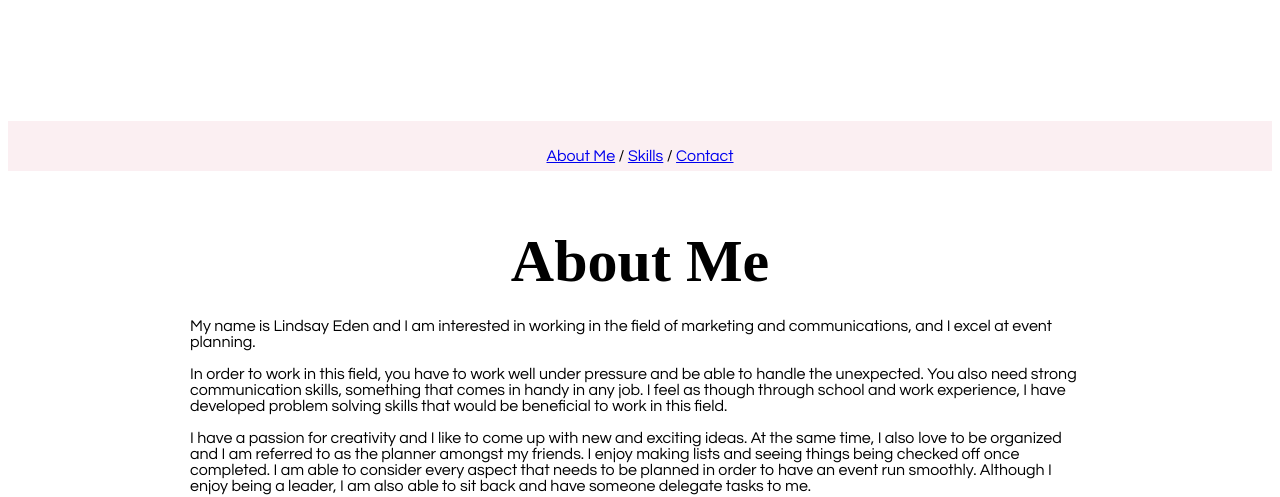
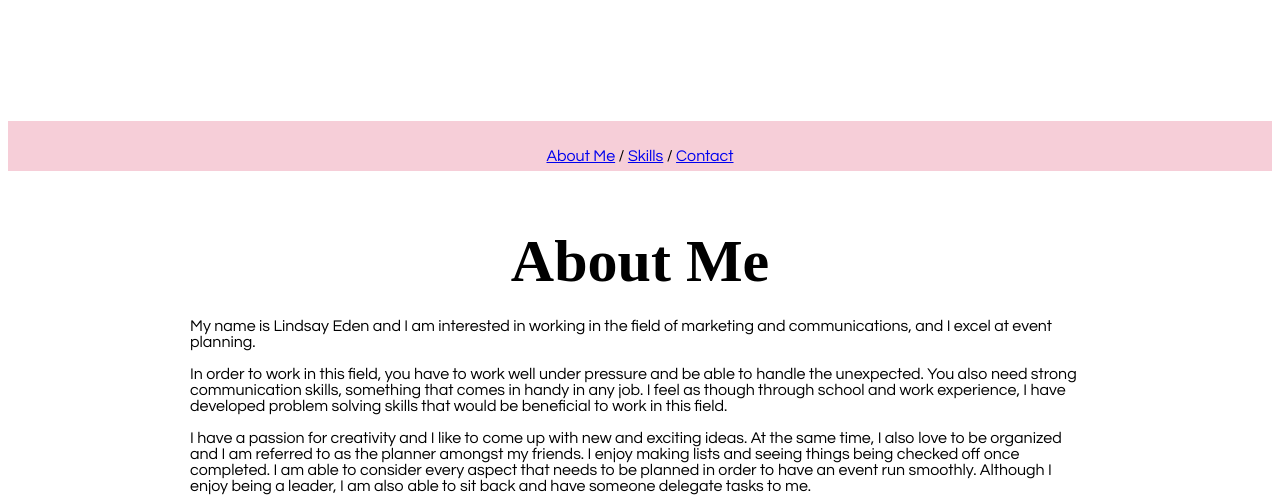
Before and after one commit to lindsayeden/lindsayportfolio, a website: page client/index.html in a window 1280 px wide. Shown: the part 322-819 px from the top of the page. Drawn offline with nearby package versions, Linux system fonts and the light colour scheme; some packages are replaced by stand-ins of ours; a script that the page names is missing.

Commit message:
changed nav bar colour

```diff
--- a/client/css/base.css
+++ b/client/css/base.css
@@ -48,7 +48,7 @@ header.navItem:hover{
 .fixed-nav-bar {
 		width: 100%;
 		height: 30px;
-		background-color: #FBEFF2;
+		background-color: #F6CED8;
 		padding-top: 10px;
 		padding-bottom: 10px;
 
```
